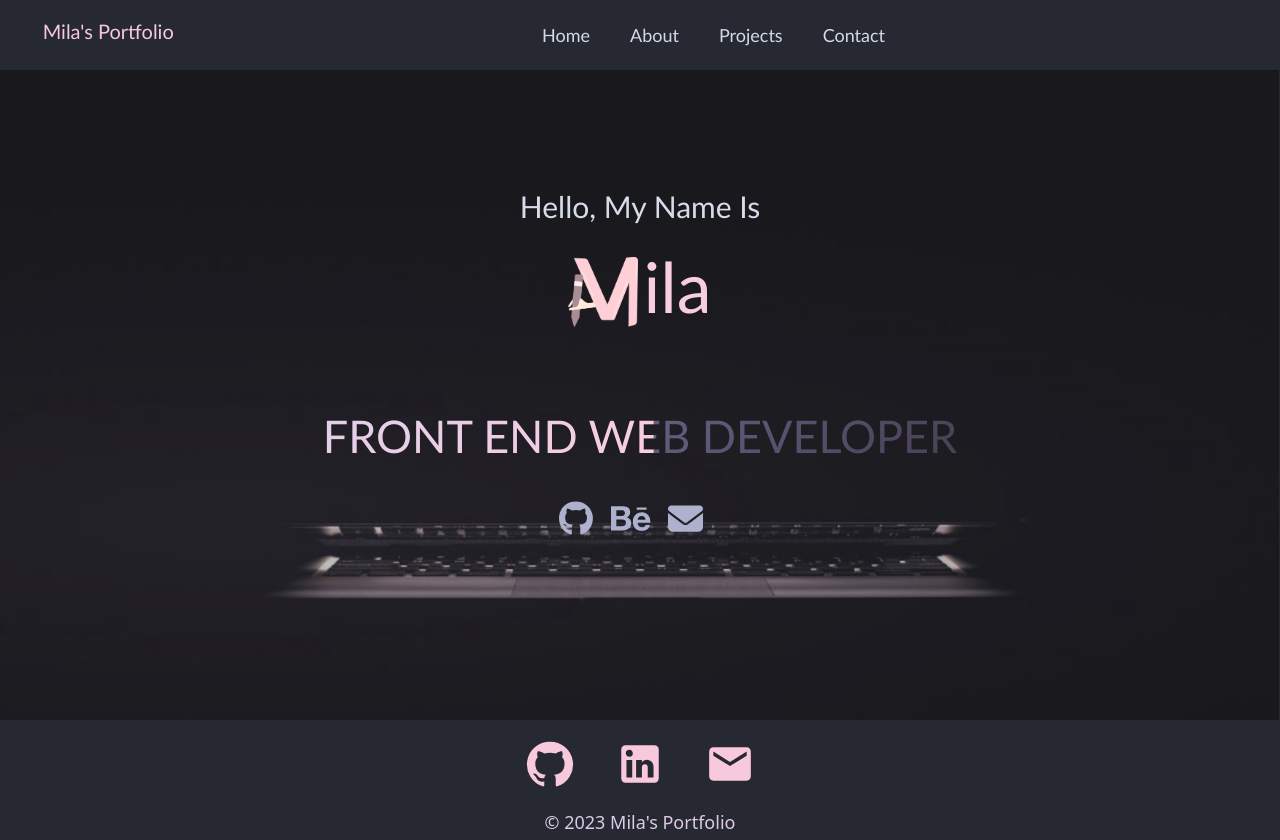
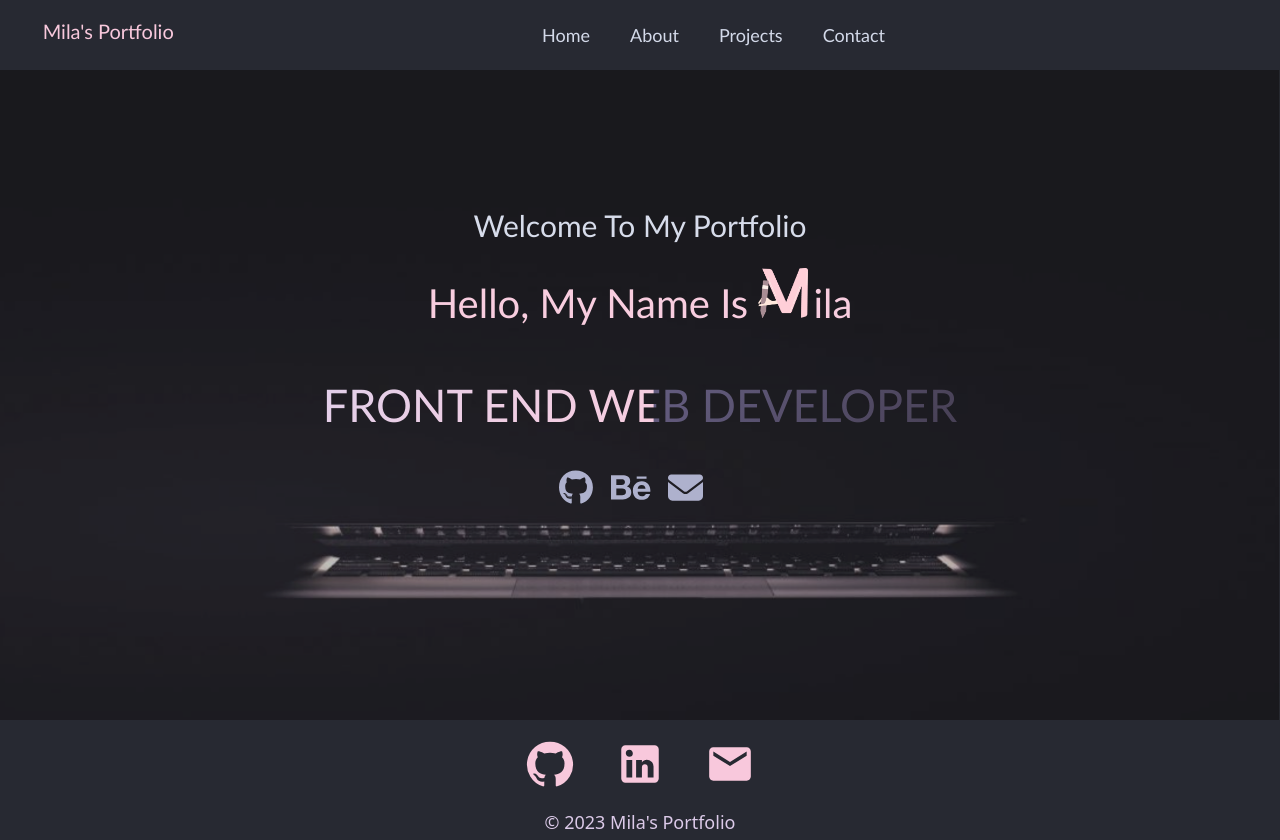
Before and after one commit to milla56/Lubomila-s-React-Portfolio, a React (Create React App) app: page / in a window 1280 px wide. Built offline with nearby package versions, Linux system fonts and the light colour scheme.

Commit message:
testing part 2

```diff
--- a/public/index.html
+++ b/public/index.html
@@ -24,7 +24,7 @@
       work correctly both with client-side routing and a non-root public URL.
       Learn how to configure a non-root public URL by running `npm run build`.
     -->
-    <title>React App</title>
+    <title>Lubomila's React Portfolio</title>
   </head>
   <body>
     <noscript>You need to enable JavaScript to run this app.</noscript>
--- a/src/App.js
+++ b/src/App.js
@@ -1,4 +1,4 @@
-import React from 'react';
+import React, { useState } from "react";
 import { BrowserRouter as Router, Routes,Route } from "react-router-dom";
 import './App.css';
 
@@ -11,9 +11,10 @@ import Footer from './components/Footer'
 import ProjectView from './components/ProjectView'
 
 function App() {
+
   return (
     <div className="App">
-      <Router>
+      <Router  basename={process.env.PUBLIC_URL}>
         <NavbarMenu />
         <Routes>
       <Route path="/" element={<Home />} />
--- a/src/pages/Home.js
+++ b/src/pages/Home.js
@@ -12,15 +12,16 @@ const Home = () => {
   return (
     <div className = "home">
 		<div className='jumbotron'>
-		<h1>Hello, My Name Is </h1>
 
-		<div className='title'><img
+		<h1>Welcome To My Portfolio</h1>
+
+
+		<div className='title'>Hello, My Name Is <img
               src={newlogo}
               alt="logo"
 			  className='mylogo'
             />ila</div>
 
-    {/* <h2>Front End Web Developer</h2> */}
 
 	<div className="containerHome">
   <div className="row">
--- a/src/styles/home.css
+++ b/src/styles/home.css
@@ -33,7 +33,7 @@
 }
 
 .title {
-  font-size: 70px;
+  font-size: 40px;
   font-family: 'Gill Sans', 'Gill Sans MT', Calibri, 'Trebuchet MS', sans-serif;
   text-align: center;
   color: var(--pastel);
@@ -42,8 +42,8 @@
 }
 
 .mylogo{
-  width: 70px;
-  margin-bottom: 5%;
+  width: 50px;
+  margin-bottom: 30px;
   margin-right: 5px;
 
 
@@ -54,18 +54,11 @@
  color: var(--text2);
   font-size: 30px;
   font-family: 'Gill Sans', 'Gill Sans MT', Calibri, 'Trebuchet MS', sans-serif;
-  margin-top: -5%;
-  margin-bottom: 10px;
+  margin-bottom: 25px;
+  margin-top: -6%;
+  display: flex;
+  flex-direction: row;
  }
-
-.jumbotron h2{
-  margin-top: 50px;
-  font-size: 30px;
-  font-family: 'Gill Sans', 'Gill Sans MT', Calibri, 'Trebuchet MS', sans-serif;
-  color: var(--text2);
-
-}
-
 
 
 .homepage-social-icon{
@@ -101,7 +94,7 @@
 
 .animate-charcter
 {
-  margin-top: 70px;
+  margin-top: 30px;
    text-transform: uppercase;
   background-image: linear-gradient(
     -225deg,
```
